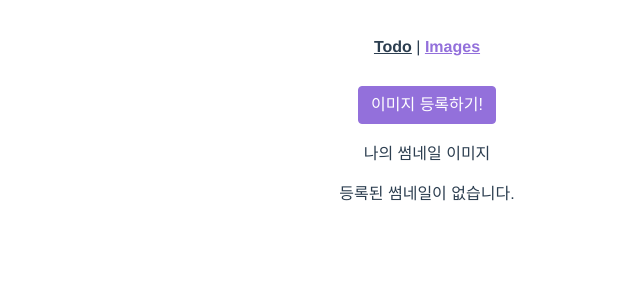
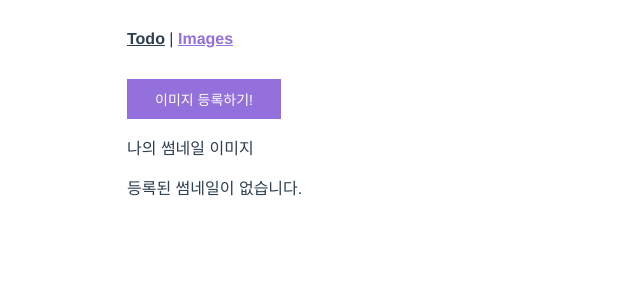
Before and after one commit to vanayun/vana-multi-app, a Vue app: page /images in a window 1280 px wide. Shown: the top 300 px of the page, without its empty margins (213-853 px from the left). Built offline with nearby package versions, Linux system fonts and the light colour scheme.

Commit message:
css 수정 및 소스 정리

```diff
--- a/src/App.vue
+++ b/src/App.vue
@@ -1,29 +1,24 @@
 <template>
-  <div id="app">
-    <div id="nav">
-      <router-link to="/todo">Todo</router-link> |
-      <router-link to="/images">Images</router-link>
+  <div id="app" class="wrap">
+    <div class="header">
+      <div class="nav">
+        <router-link to="/todo">Todo</router-link> |
+        <router-link to="/images">Images</router-link>
+      </div>
     </div>
-    <router-view/>
+    <div class="container">
+      <router-view/>
+    </div>
   </div>
 </template>
-
-<style lang="scss">
-#app {
-  font-family: 'Avenir', Helvetica, Arial, sans-serif;
-  -webkit-font-smoothing: antialiased;
-  -moz-osx-font-smoothing: grayscale;
-  text-align: center;
-  color: #2c3e50;
-}
-#nav {
-  padding: 30px;
-  a {
-    font-weight: bold;
-    color: #2c3e50;
-    &.router-link-exact-active {
-      color: #9370db;
-    }
-  }
-}
+<style lang="css">
+.wrap {font-family: 'Avenir', Helvetica, Arial, sans-serif;-webkit-font-smoothing: antialiased;-moz-osx-font-smoothing: grayscale;color: #2c3e50}
+html,body,ul,ol,dl{margin:0;padding:0}
+li{list-style:none}
+.header{width:1280px;margin:0 auto}
+.header .nav{width:600px;margin:0 auto;padding: 30px 30px 30px 0}
+.header .nav a {font-weight: bold;color: #2c3e50}
+.header .nav a.router-link-exact-active {color: #9370db}
+button{cursor:pointer;outline:none}
+* {box-sizing:border-box}
 </style>
--- a/src/components/CommonModal.vue
+++ b/src/components/CommonModal.vue
@@ -83,9 +83,6 @@ export default class CommonModal extends Vue {
 .modal-body {
   margin: 20px 0;
   position: relative;
-  flex: 1 1 auto;
-  padding: 1rem;
-  font-size: 16px;
 }
 
 .modal-footer {
--- a/src/components/TodoInput.vue
+++ b/src/components/TodoInput.vue
@@ -1,10 +1,9 @@
 <template>
   <div>
     <input type="text"
-      class="todoInput"
+      class="todo_input"
       v-model="content"
       @keyup.enter="addTodo"
-      maxlength="50"
       required />
     <button
       @click="addTodo">
@@ -17,7 +16,7 @@ import { Component, Emit, Vue } from 'vue-property-decorator';
 @Component({})
 export default class TodoInput extends Vue {
   /** data */
-  private content!: string;
+  public content!: string;
 
   constructor() {
     super();
@@ -26,12 +25,12 @@ export default class TodoInput extends Vue {
 
   /** emit */
   @Emit('addTodoItem')
-  private submit(): void {
+  public submit(): void {
     this.$emit('add-item', this.content);
   }
 
   /** methods */
-  private addTodo($event: Event): void {
+  public addTodo($event: Event): void {
     if (!/.+/.test(this.content.trim())) {
       alert('글자를 입력 해 주세요!');
       this.content = '';
@@ -43,7 +42,7 @@ export default class TodoInput extends Vue {
     }
   }
 
-  private clearInput(): void {
+  public clearInput(): void {
     this.content = '';
   }
 }
@@ -53,11 +52,7 @@ export default class TodoInput extends Vue {
     outline: none;
   }
 
-  .todoInput {
-    width: 350px;
-    height: 34px;
-    font-size: 14px;
-  }
+  .todo_input {width: 489px;height: 40px;padding:0 10px; font-size: 14px;}
 
   button{
     margin-top: 1px;
@@ -69,31 +64,6 @@ export default class TodoInput extends Vue {
     font-size: 14px;
     padding:0 2em;
     cursor:pointer;
-    transition:800ms ease all;
     outline:none;
   }
-  button:hover{
-    background:#fff;
-    color:#9370db;
-  }
-  button:before,button:after{
-    content:'';
-    position:absolute;
-    top:0;
-    right:0;
-    height:2px;
-    width:0;
-    background: #9370db;
-    transition:400ms ease all;
-  }
-  button:after{
-    right:inherit;
-    top:inherit;
-    left:0;
-    bottom:0;
-  }
-  button:hover:before,button:hover:after{
-    width:100%;
-    transition:800ms ease all;
-  }
 </style>
--- a/src/components/TodoList.vue
+++ b/src/components/TodoList.vue
@@ -1,28 +1,34 @@
 <template>
-  <div>
-    <ul class="todoList">
+  <div class="todo_list">
+    <ul>
       <li v-for="todo in todoItems"
           :key="todo.id">
-        <span>
+          <div class="display_table_type todo_list_type">
+            <div style="width:18px">
               <label>
                 <input type="checkbox"
                   id="${todo.id}"
                   v-model="todo.done"
                   @change="doneTodo"
                   ref=true>
-            <span :class="{'done': todo.done}"> {{ todo.content }} </span>
               </label>
-        </span>
+            </div>
+            <div class="content">
+              <div :class="{'done': todo.done}">
+                {{ todo.content }}
+              </div>
               <span class="date">
                 {{ todo.createdAt }}
               </span>
-        <span>
+            </div>
+            <div class="btn_group" style="width:35px">
               <button
-            class="removeButton"
+                class="btn_remove"
                 @click="removeTodo(todo.id)">
                 삭제
               </button>
-        </span>
+            </div>
+          </div>
       </li>
     </ul>
   </div>
@@ -34,41 +40,43 @@ import { Todo } from '@/model/todo';
 @Component({})
 export default class TodoList extends Vue {
   @Prop()
-  private todoItems!: Todo [];
+  public todoItems!: Todo [];
+
+  /** data */
+  public doneFlag: boolean = false;
 
   constructor() {
     super();
   }
 
   /** emit */
-  @Emit('removeTodoItem')
-  private removeTodoItem(id: string): void {
-    this.$emit('remove-item', id);
-  }
   @Emit('saveTodoItem')
-  private doneTodoItem(): void {
+  public doneTodoItem(): void {
     this.$emit('done-item');
   }
-
-  /** created */
-  private created() {
-    console.log(this.todoItems);
+  @Emit('removeTodoItem')
+  public removeTodoItem(id: string): void {
+    this.$emit('remove-item', id);
   }
 
   /** methods */
-
-  private doneTodo(): void {
+  public doneTodo(): void {
     this.doneTodoItem();
   }
 
-  private removeTodo(id: string): void {
+  public removeTodo(id: string): void {
     this.removeTodoItem(id);
   }
-
 }
 </script>
 <style scoped>
-  .done {
-    text-decoration : line-through
-  }
+  .todo_list {margin-top:15px}
+  .todo_list li{font-size:16px;color:#666;text-align:left}
+  .todo_list li + li{padding-top:5px;border-top: 1px solid #ddd}
+  .todo_list .done {text-decoration: line-through}
+  .todo_list .date {font-size: 12px}
+
+  .display_table_type{display:table;width:100%;table-layout:fixed}
+  .display_table_type > div{display:table-cell;text-align:left;vertical-align:top}
+  .display_table_type > div.content{padding-left: 10px;word-break:break-all}
 </style>
--- a/src/views/ImageView.vue
+++ b/src/views/ImageView.vue
@@ -1,10 +1,10 @@
 <template>
-  <div>
+  <div class="image_area">
     <button class="btn btn-primary"
       @click="showModal = true">
       이미지 등록하기!
     </button>
-    <div class="imageContainer">
+    <div class="thumbnail_area">
       <p>나의 썸네일 이미지</p>
       <div v-show="!cropImage">
         <p>등록된 썸네일이 없습니다.</p>
@@ -58,31 +58,33 @@ export default class ImageView extends Vue {
     this.showModal = false;
   }
 
+  /** methods */
   public openAddImageModal(): void {
     this.showModal = true;
   }
 
+  // cropper에서 crop할 때 이벤트를 받아 이미지를 dataURL을 temp에 담아놓는다.
   public doCropped(cropImage: string): void {
     this.tempCropImage = cropImage;
   }
 
+  // 취소한 경우 temp도 비워준다.
   public handleCancel(): void {
     this.showModal = false;
     this.tempCropImage = '';
-    if(typeof FileReader === 'function') {
-      console.log(FileReader);
-    }
   }
+
   public handleImageUpload(): void {
     this.showModal = false;
-    console.log('imageuploadHandle');
-    // localstorage에 저장하기.
+
+    // temp에 있는 이미지만 localstorage에 저장하기. crop을 하지 않은 이미지는 저장되지 않는다.
     if(this.tempCropImage) {
       localStorage.setItem('cropImage', this.tempCropImage);
       this.cropImage = this.tempCropImage;
     }
   }
 
+  /** created */
   public created() {
     //localstorage에 저장되어있는 이미지 가져오기
     this.cropImage = localStorage.getItem('cropImage') || '';
@@ -90,31 +92,9 @@ export default class ImageView extends Vue {
 }
 </script>
 <style scoped>
-.btn {
-    outline:none;
-    display: inline-block;
-    font-weight: 400;
-    text-align: center;
-    text-transform: none;
-    vertical-align: middle;
-    border: 1px solid transparent;
-    padding: .375rem .75rem;
-    font-size: 1rem;
-    line-height: 1.5;
-    border-radius: .25rem;
-    cursor: pointer;
-}
-.btn-secondary {
-    color: #fff;
-    background-color: #6c757d;
-    border-color: #6c757d;
-    margin-right: 8px;
-}
-.btn-primary {
-    color: #fff;
-    background-color: #9370db;
-    border-color: #9370db;
-}
-
-img { max-width: 100%;}
+.btn{margin-top: 1px;background:#9370db;color:#fff;border:none;position:relative;height:40px;font-size: 14px;padding:0 2em;}
+.btn-secondary{color: #fff;background-color: #6c757d;border-color: #6c757d;margin-right: 8px}
+.btn-primary{color: #fff;background-color: #9370db;border-color: #9370db}
+.image_area{width:600px;margin:0 auto}
+.image_area img{max-width: 100%;}
 </style>
--- a/src/views/TodoView.vue
+++ b/src/views/TodoView.vue
@@ -1,5 +1,5 @@
 <template>
-  <div>
+  <div class="todo_list_group">
     <todo-input
       @add-item="addTodoItem" />
     <todo-list
@@ -25,7 +25,7 @@ import { Todo } from '@/model/todo';
 
 export default class TodoView extends Vue {
   /** data */
-  private todoItems: Todo [];
+  public todoItems: Todo [];
 
   constructor() {
     super();
@@ -33,26 +33,26 @@ export default class TodoView extends Vue {
   }
 
   /** methods */
-  private addTodoItem(content: string) {
+  public addTodoItem(content: string) {
     const todo: Todo = this.makeTodoInstance(content);
     this.todoItems.push(todo);
     this.saveLocalStorage();
   }
 
-  private removeTodoItem(id: string) {
+  public removeTodoItem(id: string) {
     this.todoItems = this.todoItems.filter((val) => val['id'] !== id);
     this.saveLocalStorage();
   }
 
-  private saveTodoItem() {
+  public saveTodoItem() {
     this.saveLocalStorage();
   }
 
-  private saveLocalStorage() {
+  public saveLocalStorage() {
     localStorage.setItem('todoItems', JSON.stringify(this.todoItems));
   }
 
-  private makeTodoInstance(content: string): Todo {
+  public makeTodoInstance(content: string): Todo {
     const todo = new Todo(
       shortid.generate(),
       content,
@@ -65,7 +65,7 @@ export default class TodoView extends Vue {
   /** created
    *  localStorage에 있는 todoItems 미리 호출
    */
-  private created() {
+  public created() {
     if (localStorage.getItem('todoItems')) {
       this.todoItems = JSON.parse(localStorage.getItem('todoItems') || '') || [];
     }
@@ -73,4 +73,5 @@ export default class TodoView extends Vue {
 }
 </script>
 <style scoped>
+  .todo_list_group{width:600px;margin:0 auto}
 </style>
```
Also changed, not shown: src/components/ImageCropper.vue (+30 -22 lines), src/assets/no_img.png (renamed from src/assets/iconfinder_37_icons_2191557.png). Lines whose indentation alone changed are shown as unchanged.
